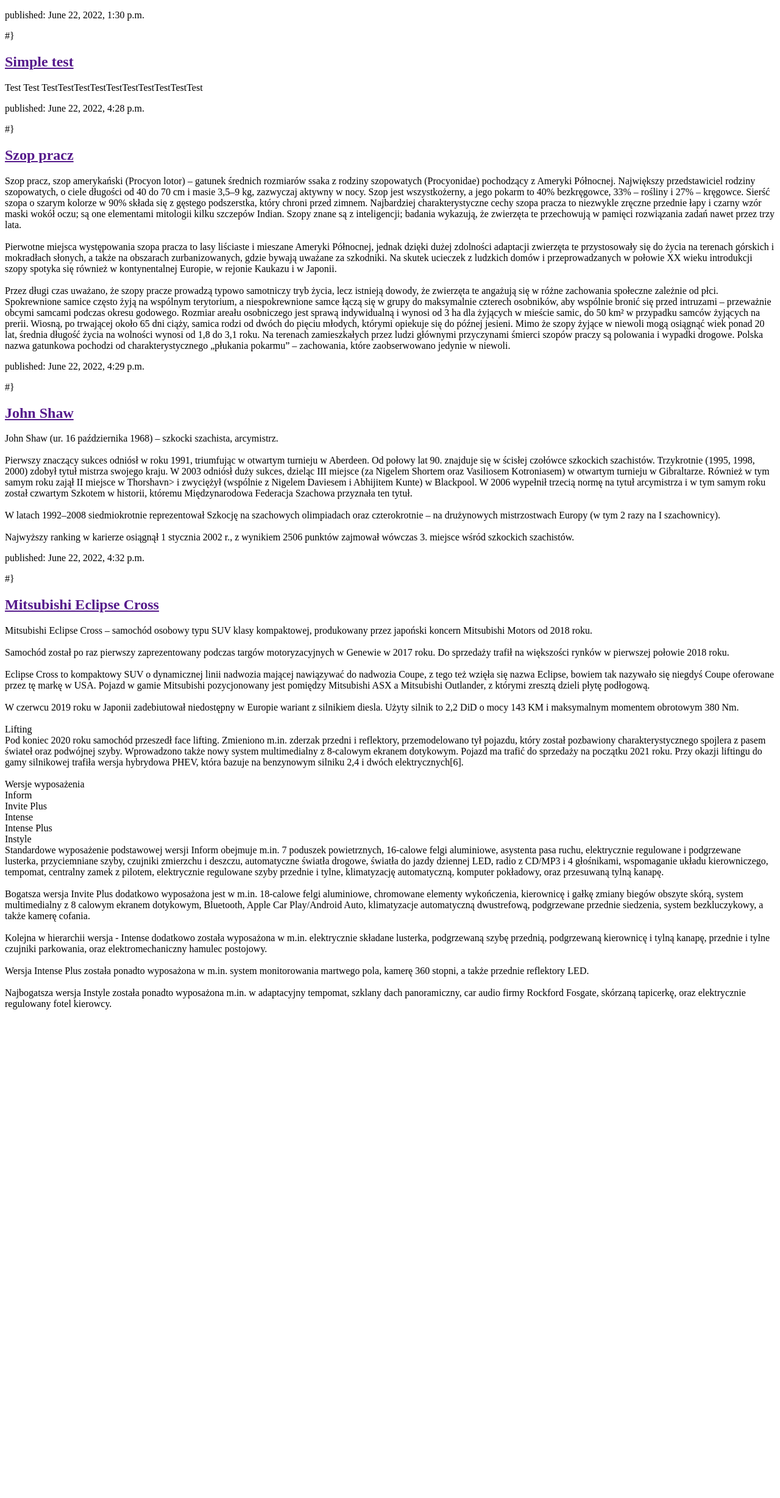
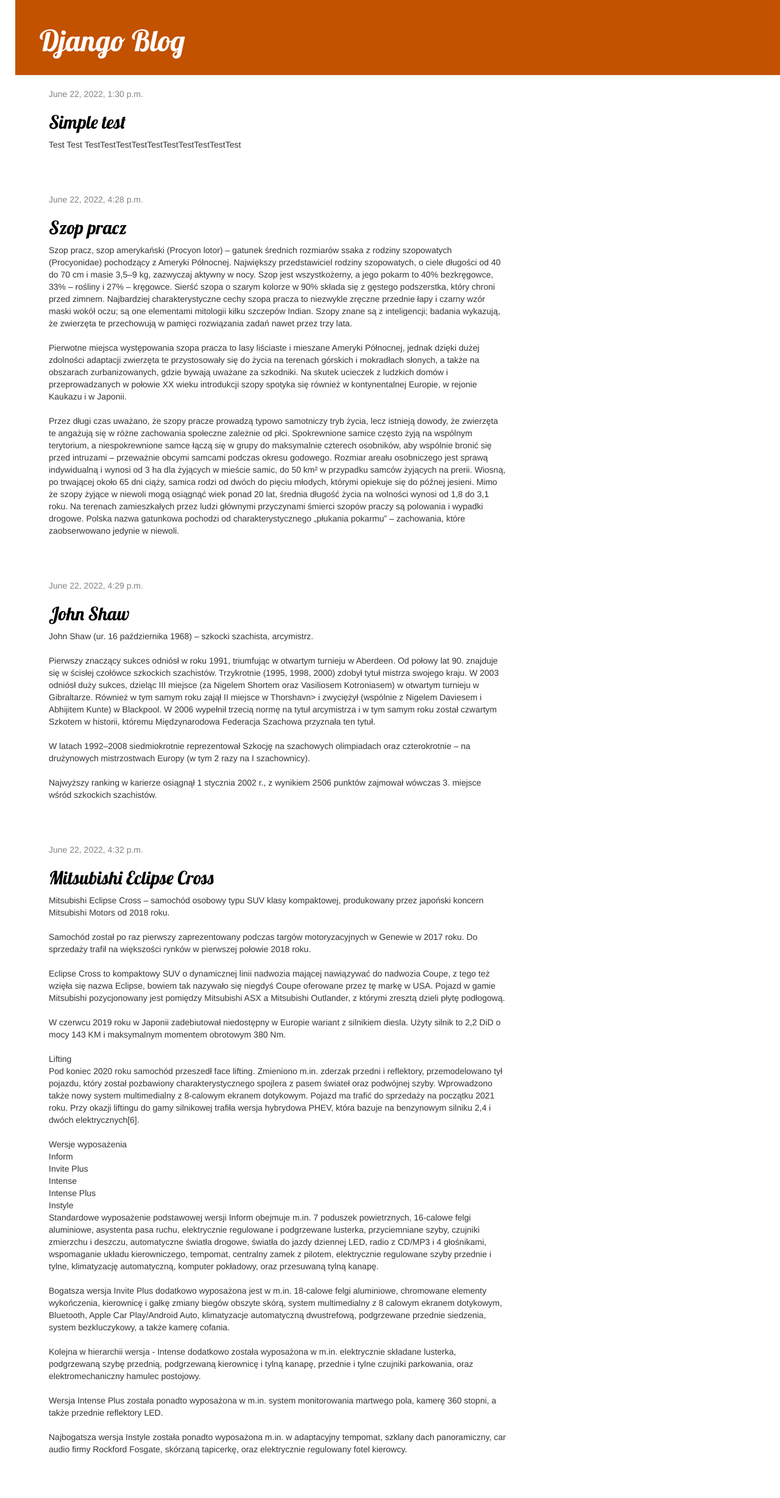
Before and after one commit to KonovalIvan/my-first-blog, a Django app: page / in a window 1280 px wide. Shown: the whole page at 61% size. Before the commit the page ends 1655 px from the top, so only its background shows below. Run offline with Django 4.2, Linux system fonts and the light colour scheme; data comes from the database, SQL or seed files in the repository; both versions use the stored data as it was after the commit; some libraries are stand-ins or nearby versions.

Commit message:
Zmiany CSS dla strony

```diff
--- /dev/null
+++ b/blog/static/css/blog.css
@@ -0,0 +1,56 @@
+h1 a, h2 a {
+    color: #C25100;
+    font-family: 'Lobster';
+}
+
+
+body {
+    padding-left: 25px;
+}
+
+.page-header {
+    background-color: #C25100;
+    margin-top: 0;
+    padding: 20px 20px 20px 40px;
+}
+
+.page-header h1, .page-header h1 a, .page-header h1 a:visited, .page-header h1 a:active {
+    color: #ffffff;
+    font-size: 36pt;
+    text-decoration: none;
+}
+
+.content {
+    margin-left: 40px;
+}
+
+h1, h2, h3, h4 {
+    font-family: 'Lobster', cursive;
+}
+
+.date {
+    color: #828282;
+}
+
+.save {
+    float: right;
+}
+
+.post-form textarea, .post-form input {
+    width: 100%;
+}
+
+.top-menu, .top-menu:hover, .top-menu:visited {
+    color: #ffffff;
+    float: right;
+    font-size: 26pt;
+    margin-right: 20px;
+}
+
+.post {
+    margin-bottom: 70px;
+}
+
+.post h2 a, .post h1 a:visited {
+    color: #000000;
+}
--- /dev/null
+++ b/blog/templates/blog/base.html
@@ -0,0 +1,51 @@
+<!DOCTYPE html>
+{% load static %}
+<html lang="en">
+<head>
+    <link rel="stylesheet" href="//maxcdn.bootstrapcdn.com/bootstrap/3.2.0/css/bootstrap.min.css">
+    <link rel="stylesheet" href="//maxcdn.bootstrapcdn.com/bootstrap/3.2.0/css/bootstrap-theme.min.css">
+    <link href="//fonts.googleapis.com/css?family=Lobster&subset=latin,latin-ext" rel="stylesheet" type="text/css">
+    <link rel="stylesheet" href="{% static 'css/blog.css' %}">
+    <meta charset="UTF-8">
+    <title>My test web site</title>
+</head>
+<body>
+    <div class="page-header">
+        <h1><a href="/">Django Blog</a></h1>
+    </div>
+
+    <div class="content container">
+        <div class="row">
+            <div class="col-md-8">
+                {% block content %}
+                {% endblock %}
+            </div>
+        </div>
+    </div>
+</body>
+
+{#    <div>#}
+{#    {% for post in posts %}#}
+{#        <div class="post">#}
+{#            <p>published: {{ post.published_date }}</p>#}
+{#            <h2><a href="">{{ post.title }}</a></h2>#}
+{#            <p>{{ post.text | linebreaksbr }}</p>#}
+{#        </div>#}
+{#    {% endfor %}#}
+{#    </div>#}
+
+{#            <p>published: 14.06.2022, 12:14</p>#}
+{#            <h2><a href="">My first post</a></h2>#}
+{#            <p>Aenean eu leo quam. Pellentesque ornare sem lacinia quam venenatis#}
+{#                vestibulum. Donec id elit non mi porta gravida at eget metus. Fusce#}
+{#                dapibus, tellus ac cursus commodo, tortor mauris condimentum nibh, ut#}
+{#                fermentum massa justo sit amet risus.</p>#}
+{#        </div>#}
+{##}
+{#        <div>#}
+{#            <p>published: 14.06.2022, 12:14</p>#}
+{#            <h2><a href="">My second post</a></h2>#}
+{#            <p>Aenean eu leo quam. Pellentesque ornare sem lacinia quam venenatis vestibulum. Donec id elit non mi porta gravida at eget metus. Fusce dapibus, tellus ac cursus commodo, tortor mauris condimentum nibh, ut f.</p>#}
+    </body>
+
+</html>
--- a/blog/templates/blog/post_list.html
+++ b/blog/templates/blog/post_list.html
@@ -1,34 +1,13 @@
-<!DOCTYPE html>
-<html lang="en">
-<head>
-    <meta charset="UTF-8">
-    <title>My test web site</title>
-</head>
-<body>
-{#        <div>#}
-{#            <h1><a href="/">Django Blog</a></h1>#}
-{#        </div>#}
+{% extends 'blog/base.html' %}
 
-    <div>
-        {% for post in posts %}
-            <p>published: {{ post.published_date }}</p>#}
+{% block content %}
+    {% for post in posts %}
+        <div class="post">
+            <div class="date">
+                {{ post.published_date }}
+            </div>
             <h2><a href="">{{ post.title }}</a></h2>
-            <p>{{ post.text | linebreaksbr }}</p>
-        {% endfor %}
-    </div>
-
-{#            <p>published: 14.06.2022, 12:14</p>#}
-{#            <h2><a href="">My first post</a></h2>#}
-{#            <p>Aenean eu leo quam. Pellentesque ornare sem lacinia quam venenatis#}
-{#                vestibulum. Donec id elit non mi porta gravida at eget metus. Fusce#}
-{#                dapibus, tellus ac cursus commodo, tortor mauris condimentum nibh, ut#}
-{#                fermentum massa justo sit amet risus.</p>#}
-{#        </div>#}
-{##}
-{#        <div>#}
-{#            <p>published: 14.06.2022, 12:14</p>#}
-{#            <h2><a href="">My second post</a></h2>#}
-{#            <p>Aenean eu leo quam. Pellentesque ornare sem lacinia quam venenatis vestibulum. Donec id elit non mi porta gravida at eget metus. Fusce dapibus, tellus ac cursus commodo, tortor mauris condimentum nibh, ut f.</p>#}
-    </body>
-
-</html>
+            <p>{{ post.text|linebreaksbr }}</p>
+        </div>
+    {% endfor %}
+{% endblock %}
```
Also changed, not shown: db.sqlite3.
